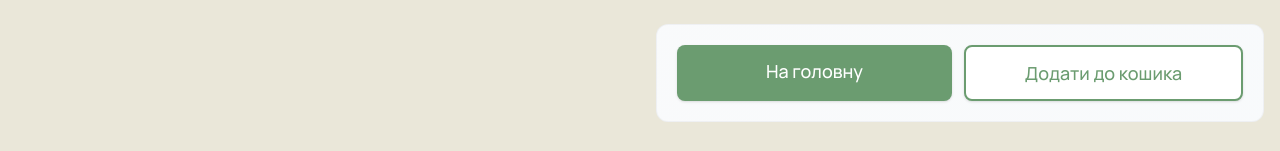
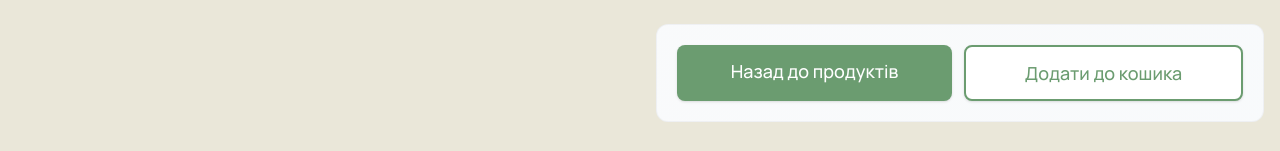
Before and after one commit to AndriiShopiak/grow-miracle, a Next.js app: page /products/1 in a window 1280 px wide. Shown: the part 1407-1558 px from the top of the page. Built offline with nearby package versions, Linux system fonts and the light colour scheme.

Commit message:
feat: enhance product filtering and URL management with initial state from search parameters

```diff
--- a/src/components/ProductFilter.tsx
+++ b/src/components/ProductFilter.tsx
@@ -14,10 +14,11 @@ type ProductFilterProps = {
   totalCount: number;
   filteredCount: number;
   products: Cultivar[];
+  initialFilters?: FilterOptions;
 };
 
-export default function ProductFilter({ onFilterChange, totalCount, filteredCount, products }: ProductFilterProps) {
-  const [filters, setFilters] = useState<FilterOptions>({
+export default function ProductFilter({ onFilterChange, totalCount, filteredCount, products, initialFilters }: ProductFilterProps) {
+  const [filters, setFilters] = useState<FilterOptions>(initialFilters || {
     rootSystem: 'all',
     category: 'all'
   });
--- a/src/components/ProductGrid.tsx
+++ b/src/components/ProductGrid.tsx
@@ -3,6 +3,7 @@
 import Image from "next/image";
 import Link from "next/link";
 import { useEffect, useMemo, useState } from "react";
+import { useRouter, useSearchParams } from "next/navigation";
 import { cultivars } from "@/data/products";
 import { useCart } from "@/components/cart/CartContext";
 import Pagination from "./Pagination";
@@ -11,18 +12,48 @@ import { filterProducts, getProductPrice } from "@/utils/productUtils";
 
 export default function ProductGrid() {
   const { add, items } = useCart();
+  const router = useRouter();
+  const searchParams = useSearchParams();
   const itemIdsInCart = useMemo(() => new Set(items.map((i) => i.id)), [items]);
   const [justAddedIds, setJustAddedIds] = useState<Set<number>>(new Set());
 
-  // Pagination state
-  const [currentPage, setCurrentPage] = useState(1);
   const itemsPerPage = 9; // 3x3 grid
 
+  // Get initial state from URL params
+  const getInitialFilters = (): FilterOptions => ({
+    rootSystem: searchParams.get('rootSystem') || 'all',
+    category: searchParams.get('category') || 'all'
+  });
+
+  const getInitialPage = (): number => {
+    const page = searchParams.get('page');
+    return page ? Math.max(1, parseInt(page, 10)) : 1;
+  };
+
   // Filter state
-  const [filters, setFilters] = useState<FilterOptions>({
-    rootSystem: 'all',
-    category: 'all'
-  });
+  const [filters, setFilters] = useState<FilterOptions>(getInitialFilters);
+  const [currentPage, setCurrentPage] = useState(getInitialPage);
+
+  // Function to update URL parameters
+  const updateURL = (newFilters: FilterOptions, newPage: number) => {
+    const params = new URLSearchParams();
+
+    if (newFilters.rootSystem !== 'all') {
+      params.set('rootSystem', newFilters.rootSystem);
+    }
+    if (newFilters.category !== 'all') {
+      params.set('category', newFilters.category);
+    }
+    if (newPage > 1) {
+      params.set('page', newPage.toString());
+    }
+
+    const queryString = params.toString();
+    const newURL = queryString ? `/?${queryString}` : '/';
+
+    // Update URL without causing a page reload
+    router.replace(newURL, { scroll: false });
+  };
 
   useEffect(() => {
     // If an item is in the cart, remove it from justAdded after hydrate inconsistencies
@@ -64,6 +95,7 @@ export default function ProductGrid() {
 
   const handlePageChange = (page: number) => {
     setCurrentPage(page);
+    updateURL(filters, page);
     // Scroll to top of products section
     const productsSection = document.getElementById('products');
     if (productsSection) {
@@ -74,6 +106,7 @@ export default function ProductGrid() {
   const handleFilterChange = (newFilters: FilterOptions) => {
     setFilters(newFilters);
     setCurrentPage(1); // Reset to first page when filters change
+    updateURL(newFilters, 1);
   };
   return (
     <div>
@@ -83,6 +116,7 @@ export default function ProductGrid() {
         totalCount={cultivars.length}
         filteredCount={filteredProducts.length}
         products={cultivars}
+        initialFilters={filters}
       />
 
       {/* Products info */}
@@ -134,7 +168,7 @@ export default function ProductGrid() {
             <div className="mt-5">
               <div className="flex gap-2">
                 <Link
-                  href={`/products/${item.id}`}
+                  href={`/products/${item.id}?${searchParams.toString()}`}
                   className="inline-flex items-center rounded-lg bg-primary px-4 py-2 text-white text-sm font-medium transition-colors hover:bg-secondary"
                 >
                   Деталі
--- a/src/components/products/DetailRight.tsx
+++ b/src/components/products/DetailRight.tsx
@@ -3,12 +3,36 @@
 import Link from "next/link";
 import { useCart } from "@/components/cart/CartContext";
 import { useMemo } from "react";
+import { useSearchParams } from "next/navigation";
 import type { Cultivar } from "@/data/products";
 import { getProductPrice } from "@/utils/productUtils";
 
 export default function DetailRight({ item }: { item: Cultivar }) {
   const { add, items } = useCart();
+  const searchParams = useSearchParams();
   const isInCart = useMemo(() => items.some((i) => i.id === item.id), [items, item.id]);
+
+  // Build back URL with current filters and pagination
+  const buildBackUrl = () => {
+    const params = new URLSearchParams();
+
+    const rootSystem = searchParams.get('rootSystem');
+    const category = searchParams.get('category');
+    const page = searchParams.get('page');
+
+    if (rootSystem && rootSystem !== 'all') {
+      params.set('rootSystem', rootSystem);
+    }
+    if (category && category !== 'all') {
+      params.set('category', category);
+    }
+    if (page && page !== '1') {
+      params.set('page', page);
+    }
+
+    const queryString = params.toString();
+    return queryString ? `/?${queryString}#products` : '/#products';
+  };
   return (
     <div className="space-y-6">
       {/* Заголовок та ціна */}
@@ -112,10 +136,10 @@ export default function DetailRight({ item }: { item: Cultivar }) {
       <div className="bg-gradient-to-r from-gray-50 to-slate-50 rounded-xl p-5 border border-gray-200/50">
         <div className="flex flex-col sm:flex-row gap-3">
           <Link
-            href="/"
+            href={buildBackUrl()}
             className="flex-1 rounded-lg bg-primary px-6 py-3 text-white hover:bg-secondary transition-all duration-200 text-center font-medium shadow-sm hover:shadow-md text-lg"
           >
-            На головну
+            Назад до продуктів
           </Link>
           {isInCart ? (
             <button
```
